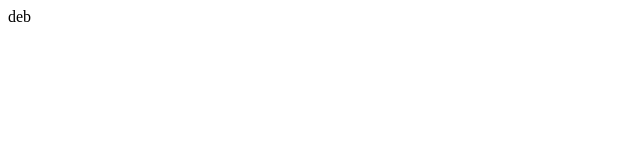
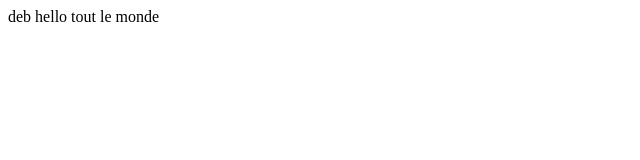
Before and after one commit to mzaabay/musicprojdev9, an Angular app: page / in a window 1280 px wide. Shown: the top 160 px of the page, without its empty margins (0-640 px from the left). Built offline with nearby package versions, Linux system fonts and the light colour scheme.

Commit message:
modif du app.component.html

```diff
--- a/src/app/app.component.html
+++ b/src/app/app.component.html
@@ -1,5 +1,5 @@
 <div>
-  deb
+  deb hello tout le monde
 </div>
 
 <router-outlet></router-outlet>
```
